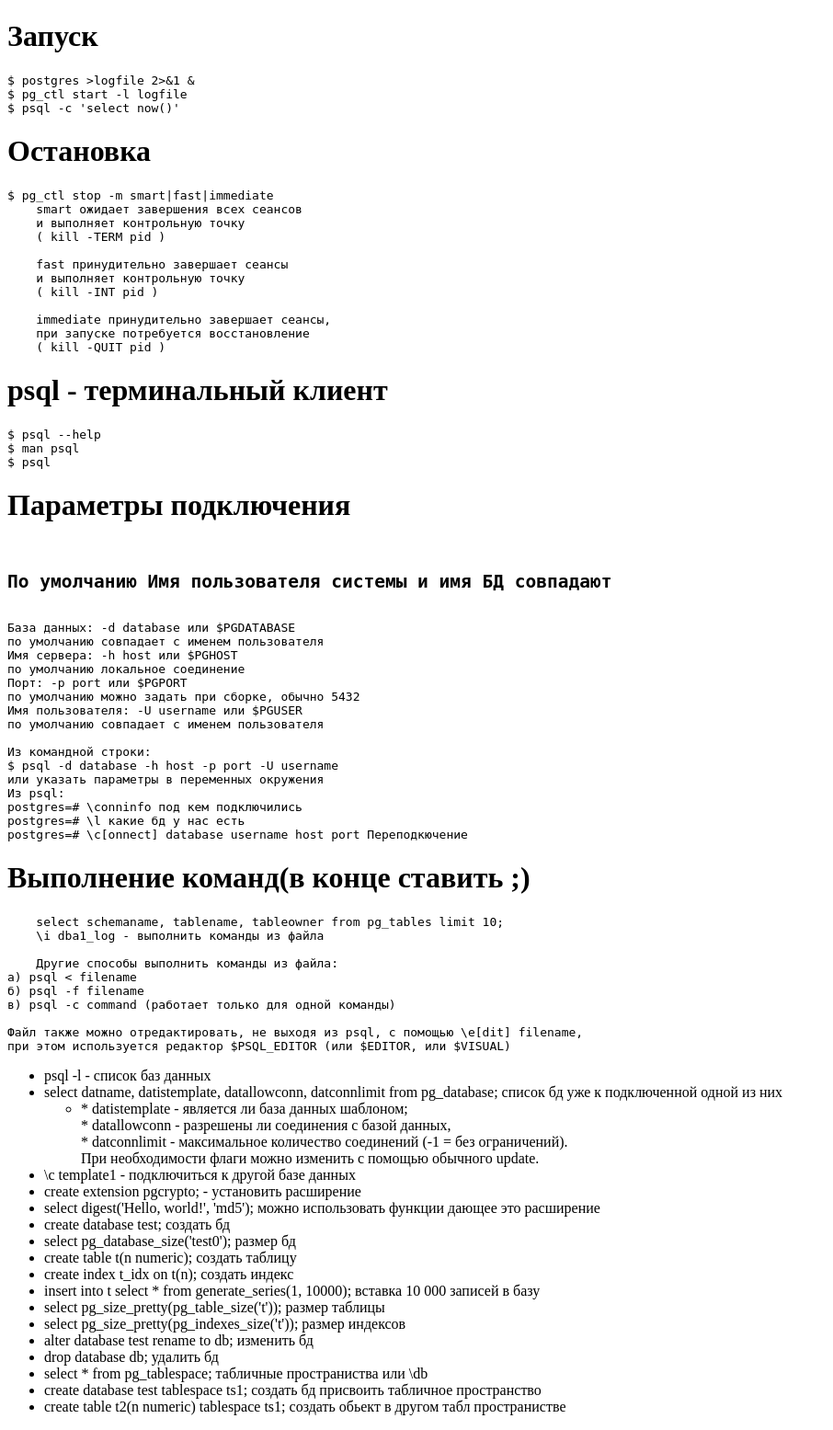
After one commit to LexusAlex/tasks, a PHP site: page /sql/postgreSql/commands.html in a window 1280 px wide. The commit adds this page. Shown: the whole page at 92% size, without its empty margins (0-906 px from the left). Run offline with PHP 8.4, Linux system fonts and the light colour scheme.

Commit message:
add postgreSql commands

```diff
--- a/index.php
+++ b/index.php
@@ -100,4 +100,5 @@
 <h3>PostgreSql</h3>
 <ul>
     <li><a href="sql/postgreSql/postgreSql.html">PostgreSql</a></li>
+    <li><a href="sql/postgreSql/commands.html">PostgreSql commands</a></li>
 </ul>
--- /dev/null
+++ b/sql/postgreSql/commands.html
@@ -0,0 +1,96 @@
+<!DOCTYPE html>
+<html lang="en">
+<head>
+    <meta charset="UTF-8">
+    <title>Commands</title>
+</head>
+<body>
+<h1>Запуск</h1>
+<pre>
+$ postgres >logfile 2>&1 &
+$ pg_ctl start -l logfile
+$ psql -c 'select now()'
+</pre>
+<h1>Остановка</h1>
+<pre>
+$ pg_ctl stop -m smart|fast|immediate
+    smart ожидает завершения всех сеансов
+    и выполняет контрольную точку
+    ( kill -TERM pid )
+
+    fast принудительно завершает сеансы
+    и выполняет контрольную точку
+    ( kill -INT pid )
+
+    immediate принудительно завершает сеансы,
+    при запуске потребуется восстановление
+    ( kill -QUIT pid )
+</pre>
+<h1>psql - терминальный клиент</h1>
+<pre>
+$ psql --help
+$ man psql
+$ psql
+</pre>
+<h1>Параметры подключения</h1>
+<pre>
+    <h2>По умолчанию Имя пользователя системы и имя БД совпадают</h2>
+База данных: -d database или $PGDATABASE
+по умолчанию совпадает с именем пользователя
+Имя сервера: -h host или $PGHOST
+по умолчанию локальное соединение
+Порт: -p port или $PGPORT
+по умолчанию можно задать при сборке, обычно 5432
+Имя пользователя: -U username или $PGUSER
+по умолчанию совпадает с именем пользователя
+
+Из командной строки:
+$ psql -d database -h host -p port -U username
+или указать параметры в переменных окружения
+Из psql:
+postgres=# \conninfo под кем подключились
+postgres=# \l какие бд у нас есть
+postgres=# \c[onnect] database username host port Переподкючение
+</pre>
+
+<h1>Выполнение команд(в конце ставить ;)</h1>
+<pre>
+    select schemaname, tablename, tableowner from pg_tables limit 10;
+    \i dba1_log - выполнить команды из файла
+
+    Другие способы выполнить команды из файла:
+а) psql < filename
+б) psql -f filename
+в) psql -c command (работает только для одной команды)
+
+Файл также можно отредактировать, не выходя из psql, с помощью \e[dit] filename,
+при этом используется редактор $PSQL_EDITOR (или $EDITOR, или $VISUAL)
+</pre>
+<ul>
+    <li>psql -l - список баз данных</li>
+    <li>select datname, datistemplate, datallowconn, datconnlimit from pg_database; список бд уже к подключенной одной из них</li>
+        <ul>
+            <li>* datistemplate - является ли база данных шаблоном; <br>
+                * datallowconn  - разрешены ли соединения с базой данных, <br>
+                * datconnlimit  - максимальное количество соединений (-1 = без ограничений). <br>
+                При необходимости флаги можно изменить с помощью обычного update. <br>
+            </li>
+        </ul>
+    <li>\c template1 - подключиться к другой базе данных</li>
+    <li>create extension pgcrypto; - установить расширение</li>
+    <li>select digest('Hello, world!', 'md5'); можно использовать функции дающее это расширение</li>
+    <li>create database test; создать бд</li>
+    <li>select pg_database_size('test0'); размер бд</li>
+    <li>create table t(n numeric); создать таблицу</li>
+    <li>create index t_idx on t(n); создать индекс</li>
+    <li>insert into t select * from generate_series(1, 10000); вставка 10 000 записей в базу</li>
+    <li>select pg_size_pretty(pg_table_size('t')); размер таблицы</li>
+    <li>select pg_size_pretty(pg_indexes_size('t')); размер индексов</li>
+    <li>alter database test rename to db; изменить бд</li>
+    <li>drop database db; удалить бд</li>
+    <li>select * from pg_tablespace; табличные пространиства или \db</li>
+    <li>create database test tablespace ts1; создать бд присвоить табличное пространство</li>
+    <li>create table t2(n numeric) tablespace ts1; создать обьект в другом табл пространистве</li>
+</ul>
+</body>
+</html>
```
Also changed, not shown: sql/postgreSql/postgreSql.html (+19 -0 lines), sql/postgreSql/images/3.png (added), sql/postgreSql/images/example1.png (added), sql/postgreSql/images/example2.png (added).
